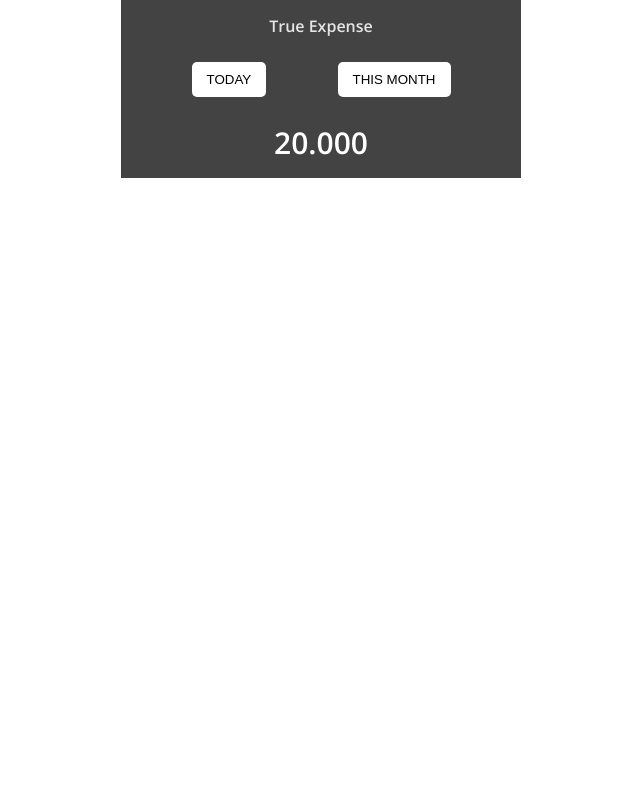
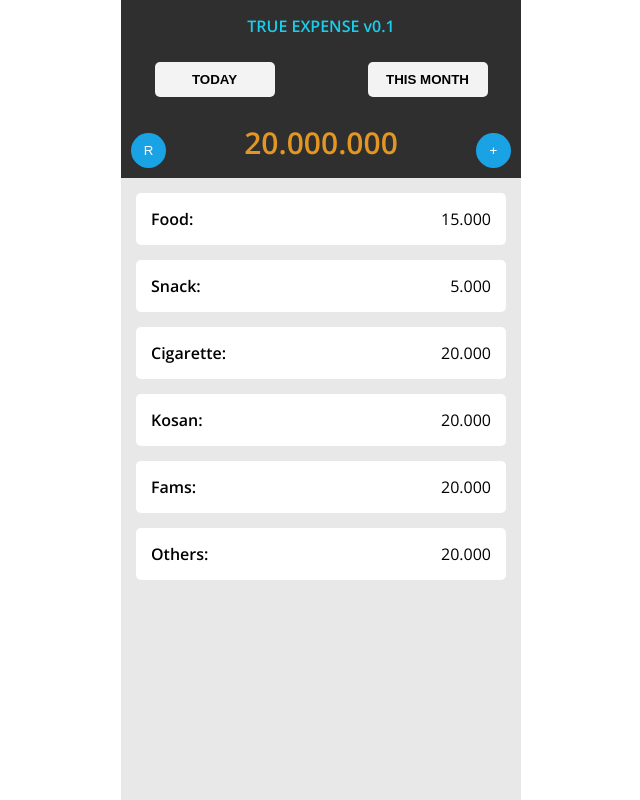
Before and after one commit to armanrozika/true-expense, a React (Create React App) app: page / in a window 1280 px wide. Shown: the whole page, without its empty margins (319-959 px from the left). Built offline with nearby package versions, Linux system fonts and the light colour scheme.

Commit message:
home layout with add and report button

```diff
--- a/src/App.js
+++ b/src/App.js
@@ -6,13 +6,41 @@ function App() {
   return (
     <div className="App">
       <section className="home-head-section">
-        <p className="home-title">True Expense</p>
+        <button className="btn-add">+</button>
+        <button className="btn-report">R</button>
+        <p className="home-title">TRUE EXPENSE v0.1</p>
         <div className="home-button-selection">
           <button>TODAY</button>
           <button>THIS MONTH</button>
         </div>
+        <h4 className="current-amount">20.000.000</h4>
+      </section>
 
-        <h4 className="current-amount">20.000</h4>
+      <section className="home-spend">
+        <div className="category-spend">
+          <h4>Food:</h4>
+          <p>15.000</p>
+        </div>
+        <div className="category-spend">
+          <h4>Snack:</h4>
+          <p>5.000</p>
+        </div>
+        <div className="category-spend">
+          <h4>Cigarette:</h4>
+          <p>20.000</p>
+        </div>
+        <div className="category-spend">
+          <h4>Kosan:</h4>
+          <p>20.000</p>
+        </div>
+        <div className="category-spend">
+          <h4>Fams:</h4>
+          <p>20.000</p>
+        </div>
+        <div className="category-spend">
+          <h4>Others:</h4>
+          <p>20.000</p>
+        </div>
       </section>
     </div>
   );
--- a/src/App.scss
+++ b/src/App.scss
@@ -8,33 +8,68 @@
   max-width: 400px;
   margin: 0 auto;
   font-family: "Open Sans", sans-serif;
+  background-color: #e8e8e8;
+  min-height: 100vh;
   .home-head-section {
-    background: #434343;
+    background: #2f2f2f;
+    position: relative;
     padding: 15px;
+    .btn-add,
+    .btn-report {
+      color: #fff;
+      position: absolute;
+      bottom: 10px;
+      right: 10px;
+      width: 35px;
+      height: 35px;
+      border-radius: 50%;
+      border: none;
+      background-color: #19a3e4;
+    }
+    .btn-report {
+      left: 10px;
+    }
     .home-title {
       text-align: center;
-      color: #e5e5e5;
+      color: #18ceed;
       font-weight: 600;
     }
     .home-button-selection {
       display: flex;
-      width: 70%;
+      width: 90%;
       margin: 0 auto;
       justify-content: space-between;
       align-items: center;
       margin-top: 25px;
       button {
+        width: 120px;
         border: none;
         padding: 10px 15px;
         border-radius: 5px;
-        background-color: #fff;
+        background-color: #f3f3f3;
+        font-weight: 600;
       }
     }
     .current-amount {
-      color: #fff;
+      color: #e39722;
       text-align: center;
       font-size: 30px;
       margin-top: 25px;
     }
   }
+
+  .home-spend {
+    padding: 15px;
+    display: grid;
+    grid-gap: 15px;
+    .category-spend {
+      background-color: #fff;
+      border-radius: 5px;
+      //box-shadow: 0px 2px 4px 0px #c9c8c8;
+      padding: 15px;
+      display: flex;
+      align-items: center;
+      justify-content: space-between;
+    }
+  }
 }
```
